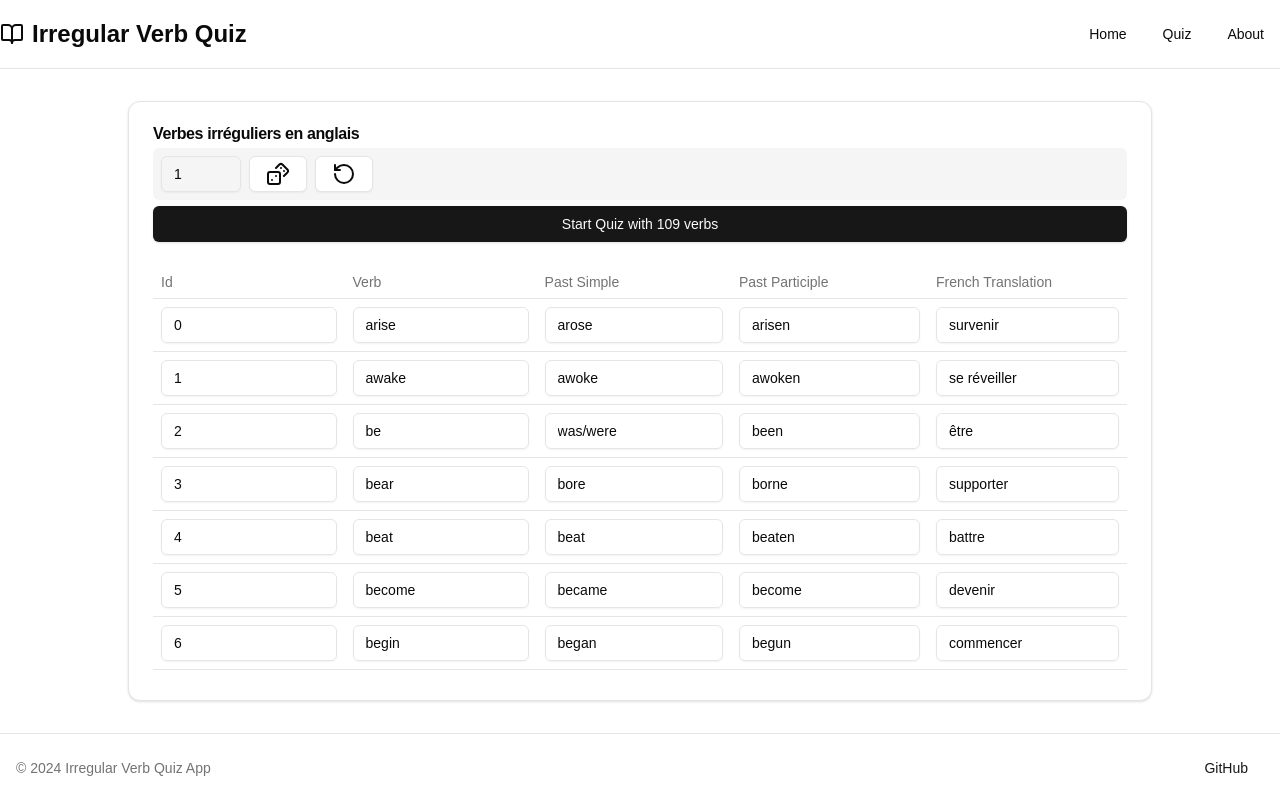
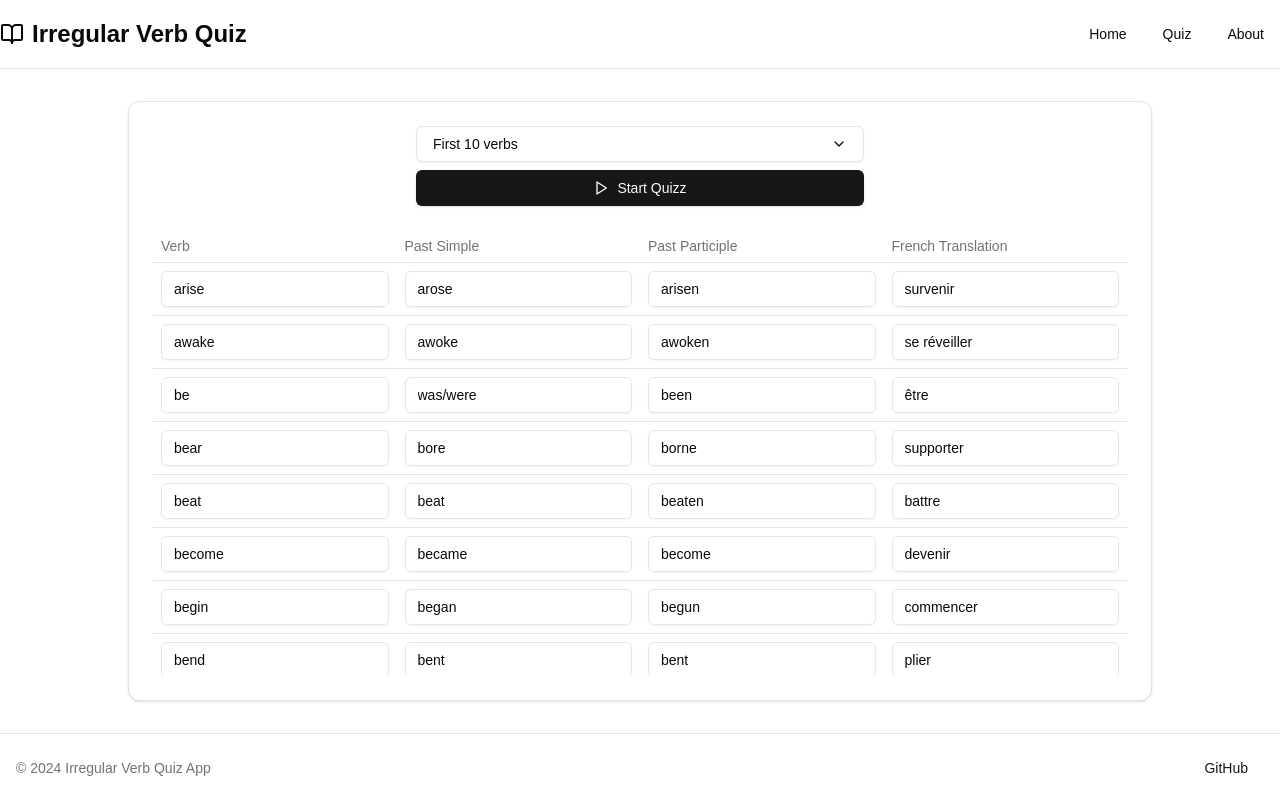
Before and after one commit to gjevardat/quizee, a Next.js app: page / in a window 1280 px wide. Built offline with nearby package versions, Linux system fonts and the light colour scheme.

Commit message:
many  changes in table rendering

```diff
--- a/app/page.tsx
+++ b/app/page.tsx
@@ -142,6 +142,13 @@ const irregularVerbs: VerbType[] = [
     pastParticiple: 'burnt',
     frenchTranslation: 'brûler',
     index: 18
+  },
+  {
+    verb: 'burst',
+    pastSimple: 'burst',
+    pastParticiple: 'burst',
+    frenchTranslation: 'éclater',
+    index: 1000
   },
   {
     verb: 'buy',
--- a/components/IrregularVerbsBoard.tsx
+++ b/components/IrregularVerbsBoard.tsx
@@ -1,5 +1,5 @@
 'use client'
-import React, { useState } from 'react';
+import React, { useCallback, useEffect, useState } from 'react';
 import {
   Table,
   TableBody,
@@ -16,6 +16,7 @@ import { VerbType } from '@/app/page';
 import CustomToolbar from './SelectionToolbar';
 import { Label } from './ui/label';
 import isEqual from 'lodash/isEqual';
+import { debounce } from 'lodash';
 
 
 export type VerbWithCorrect = VerbType & {
@@ -30,6 +31,7 @@ const VerbsTable = ({ verbs }: { verbs: VerbType[] }) => {
   const [quizzStarted, setQuizzStarted] = useState<boolean>(false);
   const [quizzEvaluated, setQuizzEvaluated] = useState<boolean>(false);
   const [quizzResult,setQuizzResult] = useState<boolean>(false)
+  const [selectedRange, setSelectedRange] = useState<number[]>([0,10]);
   const handleStartQuiz = () => {
     resetRandomFields();
     setQuizzStarted(true);
@@ -62,6 +64,13 @@ const VerbsTable = ({ verbs }: { verbs: VerbType[] }) => {
   const handleClearSelection = () => {
     setVerbsTable(verbs);
   }
+
+  useEffect(() => {
+       const [a, b] = selectedRange;
+    setVerbsTable(verbs.slice(a, b));
+  }, [selectedRange]);
+
+
 
 
   function resetRandomFields() {
@@ -98,29 +107,28 @@ const VerbsTable = ({ verbs }: { verbs: VerbType[] }) => {
 
   }
 
-
   return (
     <Card className="w-full max-w-5xl mx-auto flex flex-col h-[calc(100vh-200px)]">
       <CardHeader>
-        <CardTitle>Verbes irréguliers en anglais</CardTitle>
-
           <>
             <CustomToolbar
               onClearSelection={handleClearSelection}
               onSelectRandom={handleSelectRandom}
+              onSelectRange={setSelectedRange}
+              onStartQuiz={handleStartQuiz}
+              quizzStarted={quizzStarted}
+              onFinishQuizz={handleFinishQuiz}
             />
-            <Button onClick={handleStartQuiz}>Start Quiz with {verbsTable.length} verbs</Button>
           </>
 
 
       </CardHeader>
       <CardContent className="flex-grow overflow-hidden">
         <ScrollArea className="h-full">
-
           <Table>
             <TableHeader>
               <TableRow>
-                <TableHead>Id</TableHead>
+              {/*   <TableHead>Id</TableHead> */}
                 <TableHead>Verb</TableHead>
                 <TableHead>Past Simple</TableHead>
                 <TableHead>Past Participle</TableHead>
@@ -133,22 +141,12 @@ const VerbsTable = ({ verbs }: { verbs: VerbType[] }) => {
 
                 <TableRow key={index}>
                   <TableCell>
-
-
-                    <Input
-                      value={verbsTable[index].index}
-                      readOnly={true}
-                    />
-
-                  </TableCell>
-                  <TableCell>
-
-
                     <Input
                       value={verbsTable[index].verb}
                       onChange={(e) => handleInputChange(index, 'verb', e.target.value)}
+                      disabled={quizzStarted == true ? false : true}
+                      className={quizzStarted == false ? "disabled:opacity-100 disabled:cursor-default" : ""}
                     />
-
                   </TableCell>
                   <TableCell>
                     <Input
@@ -180,11 +178,6 @@ const VerbsTable = ({ verbs }: { verbs: VerbType[] }) => {
           </Table>
         </ScrollArea>
       </CardContent>
-      {quizzStarted &&
-        <CardFooter>
-          <Button onClick={handleFinishQuiz}> Finish Quiz</Button>
-          <Label> {quizzEvaluated ? quizzResult ? "Success" : "Failure" : ""}</Label>
-        </CardFooter>}
     </Card>
   );
 };
--- a/components/SelectionToolbar.tsx
+++ b/components/SelectionToolbar.tsx
@@ -1,28 +1,171 @@
 import React, { useState } from 'react';
-import { Button } from "@/components/ui/button"
-import { Input } from "@/components/ui/input"
-import {RotateCcwIcon,Dices} from "lucide-react"
-const CustomToolbar = ({ onClearSelection, onSelectRandom }) => {
-  const [randomCount, setRandomCount] = useState(1);
+import { Button } from '@/components/ui/button';
+
+import { Input } from '@/components/ui/input';
+import * as Slider from "@radix-ui/react-slider";
+
+import {
+  ChevronDown,
+  ChevronUp,
+  Dices,
+  RotateCcw as RotateCcwIcon,
+  Play,
+  Square
+} from 'lucide-react';
+
+const SelectionToolbar = ({
+  onClearSelection,
+  onSelectRandom,
+  onSelectRange,
+  onStartQuiz,
+  maxItems = 109,
+  quizzStarted,
+  onFinishQuizz
+}) => {
+  const [isOpen, setIsOpen] = useState(false);
+  const [selectionMode, setSelectionMode] = useState('first');
+  const [randomCount, setRandomCount] = useState(10);
+  const [range, setRange] = useState([1, 10]);
+
+  const getSelectionText = () => {
+    switch (selectionMode) {
+      case 'first':
+        return `First ${range[1]} verbs`;
+      case 'random':
+        return `Random ${randomCount} verbs`;
+      case 'range':
+        return `Verbs ${range[0]} - ${range[1]}`;
+      default:
+        return 'Select verbs';
+    }
+  };
+
+  const handleRangeChange = (newRange) => {
+    setRange(newRange);
+    onSelectRange(newRange);
+  };
+
+  const handleRandomSelection = () => {
+    setSelectionMode('random');
+    onSelectRandom(randomCount);
+  };
+
+
+
+  const handleFirstNSelection = () => {
+    setSelectionMode('first');
+    onSelectRange([1, range[1]]);
+  };
 
   return (
-    <div className="flex items-center space-x-2 p-2 bg-secondary rounded-md">
+    <div className="w-full max-w-md mx-auto space-y-2">
+      {/* Selection Button */}
+      <div className="relative">
+        <Button
+          variant="outline"
+          className="w-full justify-between"
+          onClick={() => setIsOpen(!isOpen)}
+        >
+          <span>{getSelectionText()}</span>
+          {isOpen ? <ChevronUp className="ml-2 h-4 w-4" /> : <ChevronDown className="ml-2 h-4 w-4" />}
+        </Button>
+
+        {/* Dropdown Panel */}
+        {isOpen && (
+          <div className="absolute z-10 w-full mt-1 bg-background border rounded-lg shadow-lg">
+            <div className="p-4 space-y-4">
+              {/* Selection Mode Buttons */}
+              <div className="space-y-2">
+                <Button
+                  variant={selectionMode === 'first' ? 'default' : 'ghost'}
+                  className="w-full justify-start"
+                  onClick={handleFirstNSelection}
+                >
+                  First N verbs
+                </Button>
+                <Button
+                  variant={selectionMode === 'random' ? 'default' : 'ghost'}
+                  className="w-full justify-start"
+                  onClick={handleRandomSelection}
+                >
+                  Random verbs
+                </Button>
+
+              </div>
+
+              {/* Controls based on selection mode */}
+              <div className="p-2 bg-secondary rounded-lg space-y-4">
+                {selectionMode === 'random' ? (
+                  <div className="flex items-center space-x-2">
                     <Input
                       type="number"
                       value={randomCount}
                       onChange={(e) => setRandomCount(parseInt(e.target.value) || 0)}
                       className="w-20"
-        min="1" max="109"
+                      min="1"
+                      max={maxItems}
                     />
                     <Button variant="outline" onClick={() => onSelectRandom(randomCount)}>
-        <Dices/>
+                      <Dices className="h-4 w-4" />
                     </Button>
-      <Button className="justify-items-end" variant="outline" onClick={onClearSelection}>
-        <RotateCcwIcon/>
-      </Button>
+                  </div>
+                ) : (
+                  <>
+                    <Slider.Root
+                      className="relative flex h-5 touch-none select-none items-center"
+                      defaultValue={[1, 10]}
+                      value={range}
+                      onValueChange={handleRangeChange}
+                      step={1}>
+                      <Slider.Track className="relative h-[3px] grow rounded-full bg-black">
+                        <Slider.Range className="absolute h-full rounded-full bg-black" />
+                      </Slider.Track>
+                      <Slider.Thumb
+                        className="block size-5 rounded-[10px] bg-white shadow-[0_2px_10px] shadow-blackA4 hover:bg-violet3 focus:shadow-[0_0_0_5px] focus:shadow-blackA5 focus:outline-none"
+                        aria-label="Volume"
+                      />
+                      <Slider.Thumb
+                        className="block size-5 rounded-[10px] bg-white shadow-[0_2px_10px] shadow-blackA4 hover:bg-violet3 focus:shadow-[0_0_0_5px] focus:shadow-blackA5 focus:outline-none"
+                        aria-label="Volume"
+                      />
+                    </Slider.Root>
+                  </>
+                )}
+              </div>
+            </div>
+          </div>
+        )}
+      </div>
+
+
+      {
+        !quizzStarted && (
+
+        <Button
+          className="w-full"
+          onClick={onStartQuiz}
+        >
+          <Play className="h-4 w-4 mr-2" />
+          Start Quizz
+        </Button>)
+      }
+      {
+
+        quizzStarted && (
+
+        <Button
+          className="w-full"
+          onClick={onFinishQuizz}
+        >
+          <Square className="h-4 w-4 mr-2" />
+          Stop Quizz
+        </Button>)
+      }
+
+
 
     </div>
   );
 };
 
-export default CustomToolbar;
+export default SelectionToolbar;
--- /dev/null
+++ b/components/ui/slider.tsx
@@ -0,0 +1,28 @@
+"use client"
+
+import * as React from "react"
+import * as SliderPrimitive from "@radix-ui/react-slider"
+
+import { cn } from "@/lib/utils"
+
+const Slider = React.forwardRef<
+  React.ElementRef<typeof SliderPrimitive.Root>,
+  React.ComponentPropsWithoutRef<typeof SliderPrimitive.Root>
+>(({ className, ...props }, ref) => (
+  <SliderPrimitive.Root
+    ref={ref}
+    className={cn(
+      "relative flex w-full touch-none select-none items-center",
+      className
+    )}
+    {...props}
+  >
+    <SliderPrimitive.Track className="relative h-1.5 w-full grow overflow-hidden rounded-full bg-primary/20">
+      <SliderPrimitive.Range className="absolute h-full bg-primary" />
+    </SliderPrimitive.Track>
+    <SliderPrimitive.Thumb className="block h-4 w-4 rounded-full border border-primary/50 bg-background shadow transition-colors focus-visible:outline-none focus-visible:ring-1 focus-visible:ring-ring disabled:pointer-events-none disabled:opacity-50" />
+  </SliderPrimitive.Root>
+))
+Slider.displayName = SliderPrimitive.Root.displayName
+
+export { Slider }
--- a/package.json
+++ b/package.json
@@ -14,6 +14,7 @@
     "@radix-ui/react-label": "^2.1.0",
     "@radix-ui/react-scroll-area": "^1.2.0",
     "@radix-ui/react-select": "^2.1.2",
+    "@radix-ui/react-slider": "^1.2.1",
     "@radix-ui/react-slot": "^1.1.0",
     "@vercel/analytics": "^1.3.1",
     "class-variance-authority": "^0.7.0",
```
Also changed, not shown: 1 other file (tests, documents, lock files or other folders). Lines whose indentation alone changed are shown as unchanged.
